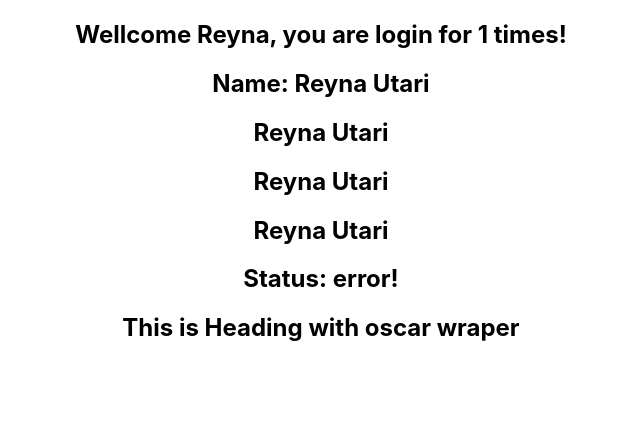
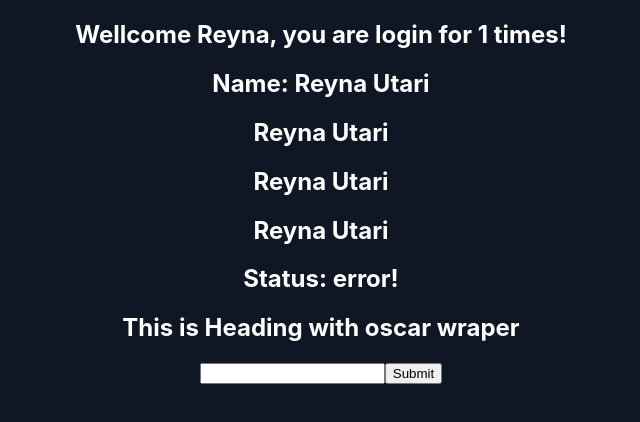
Before and after one commit to sigitariprasetyo/react-typescript, a React (Create React App) app: page / in a window 1280 px wide. Shown: the top 422 px of the page, without its empty margins (319-959 px from the left). Built offline with nearby package versions, Linux system fonts and the light colour scheme.

Commit message:
event props

```diff
--- a/src/App.tsx
+++ b/src/App.tsx
@@ -1,12 +1,16 @@
 import './App.css';
+import { useState } from 'react';
+import { Button } from './components/Button';
 import { Greet } from './components/Greet';
 import { Heading } from './components/Heading';
+import { Input } from './components/Input';
 import { ListPerson } from './components/ListPerson';
 import { Oscar } from './components/Oscar';
 import { Person } from './components/Person';
 import { Status } from './components/Status';
 
 function App() {
+  const [value, setValue] = useState("")
   const person = {
     first: "Reyna",
     last: "Utari"
@@ -36,6 +40,8 @@
       <Oscar>
         <Heading>This is Heading with oscar wraper</Heading>
       </Oscar>
+      <Input value={value} onChange={event => [setValue(event.target.value), console.log(event.target.value)]} />
+      <Button handleClick={(event, id) => console.log(event, id)} />
     </div>
   );
 }
--- /dev/null
+++ b/src/components/Button.tsx
@@ -0,0 +1,8 @@
+// Event props MouseEvent
+type ButtonProps = {
+  handleClick: (event: React.MouseEvent<HTMLButtonElement>, id: number) => void
+}
+
+export const Button = (props: ButtonProps) => {
+  return <button onClick={e => props.handleClick(e, 1)}>Submit</button>
+}
--- /dev/null
+++ b/src/components/Input.tsx
@@ -0,0 +1,9 @@
+// event props onchange
+type InputProps = {
+  value: string
+  onChange: (event: React.ChangeEvent<HTMLInputElement>) => void
+}
+
+export const Input = (props: InputProps) => {
+  return <input value={props.value} onChange={props.onChange} />
+}
--- a/src/index.css
+++ b/src/index.css
@@ -5,6 +5,8 @@
     sans-serif;
   -webkit-font-smoothing: antialiased;
   -moz-osx-font-smoothing: grayscale;
+  background-color: #0F1624;
+  color: white;
 }
 
 code {
```
